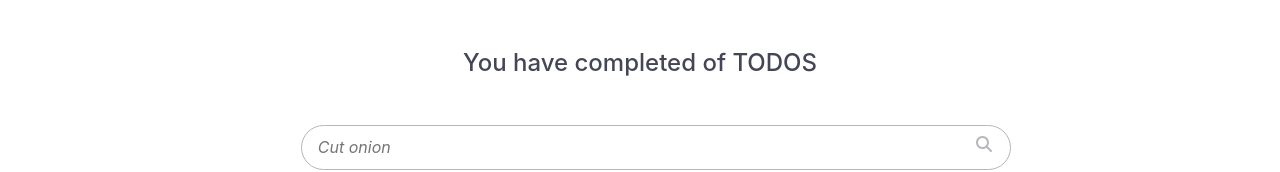
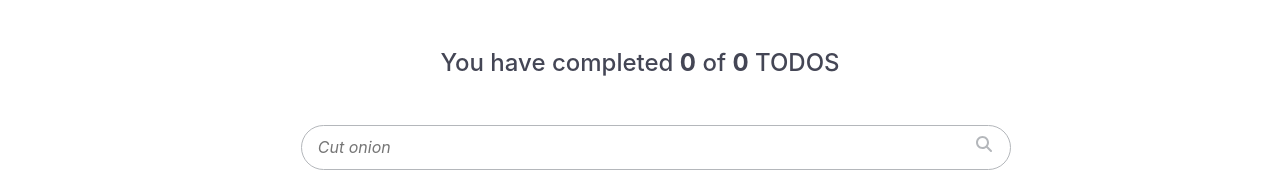
Before and after one commit to AlexixsGit/todoReactjs, a React (Create React App) app: page / in a window 1280 px wide. Shown: the top 172 px of the page. Built offline with nearby package versions, Linux system fonts and the light colour scheme.

Commit message:
I added useContext hook to work with a new way

```diff
--- a/src/TodoAddMessage/TodoAddMessage.jsx
+++ b/src/TodoAddMessage/TodoAddMessage.jsx
@@ -1,6 +1,11 @@
 import React from "react";
+import { TodoContext } from "../TodoContext/TodoContext";
 
-export function TodoAddMessage({ loading, error, item }) {
+export function TodoAddMessage() {
+    const
+        { loading, error, item }
+            = React.useContext(TodoContext)
+
     return (<React.Fragment>
         {(!loading && !error && item.length === 0) && <p>¡Agrega tu primer <strong>TODO</strong>!</p>}
     </React.Fragment>)
--- a/src/TodoCounter/TodoCounter.jsx
+++ b/src/TodoCounter/TodoCounter.jsx
@@ -5,7 +5,7 @@
 function TodoCounter() {
   return (
     <TodoContext.Consumer>
-      {({ total, completed, isAllCompleted }) => {
+      {({ totalTodos, completedTodos, isAllCompleted }) => {
         console.log(isAllCompleted);
         return (
           <>
@@ -14,7 +14,7 @@
                 <span >!CONGRATULATIONS!,</span> You have completed all your TODOS
               </h1>) : (
               <h1 className='todoCounter'>
-                You have completed <span >{completed}</span> of <span >{total}</span> TODOS
+                You have completed <span >{completedTodos}</span> of <span >{totalTodos}</span> TODOS
               </h1>)}
           </>
         );
--- a/src/TodoError/TodoError.jsx
+++ b/src/TodoError/TodoError.jsx
@@ -1,6 +1,8 @@
 import React from "react"
+import { TodoContext } from "../TodoContext/TodoContext"
 
-export function TodoError({ error }) {
+export function TodoError() {
+    const { error } = React.useContext(TodoContext)
     return (<React.Fragment>
         {error && <p>Lo sentimos, el sistema no esta disponible</p>}
     </React.Fragment>)
--- a/src/TodoSearch/TodoSearch.jsx
+++ b/src/TodoSearch/TodoSearch.jsx
@@ -1,8 +1,14 @@
 import React from 'react';
 import './TodoSearch.css'
 import SearchIcon from './../images/search-icon.svg'
+import { TodoContext } from '../TodoContext/TodoContext';
 
-function TodoSearch({ searchValue, setSearchValue }) {
+function TodoSearch() {
+
+  const {
+    searchValue,
+    setSearchValue
+  } = React.useContext(TodoContext);
 
   return (
     <div className='search-container'>
```
